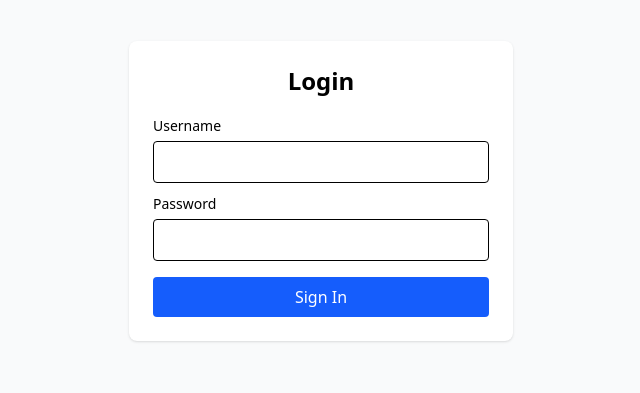
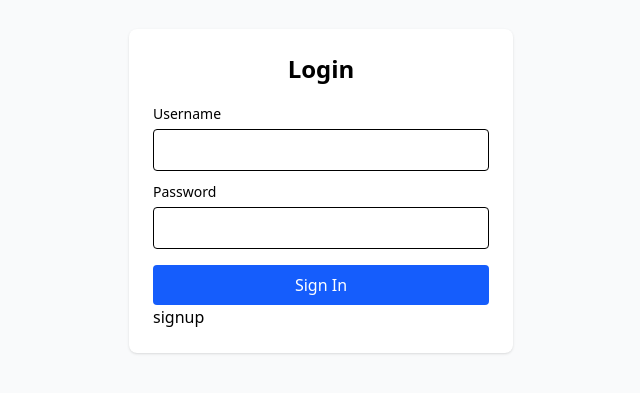
Before and after one commit to logan1o1/todo-assignment, a React (Vite) app in the folder frontend/: page /login in a window 1280 px wide. Shown: the part 209-602 px from the top of the page, without its empty margins (319-959 px from the left). Built offline with nearby package versions, Linux system fonts and the light colour scheme.

Commit message:
minor changes

```diff
--- a/frontend/src/pages/Login.jsx
+++ b/frontend/src/pages/Login.jsx
@@ -1,5 +1,5 @@
 import { useState } from 'react';
-import { useNavigate } from 'react-router-dom';
+import { Link, useNavigate } from 'react-router-dom';
 import { useAuthContext } from '../context/AuthContext';
 
 export default function Login() {
@@ -65,6 +65,7 @@ export default function Login() {
         >
           Sign In
         </button>
+        <Link to={'signup'}>signup</Link>
       </form>
     </div>
   );
```
